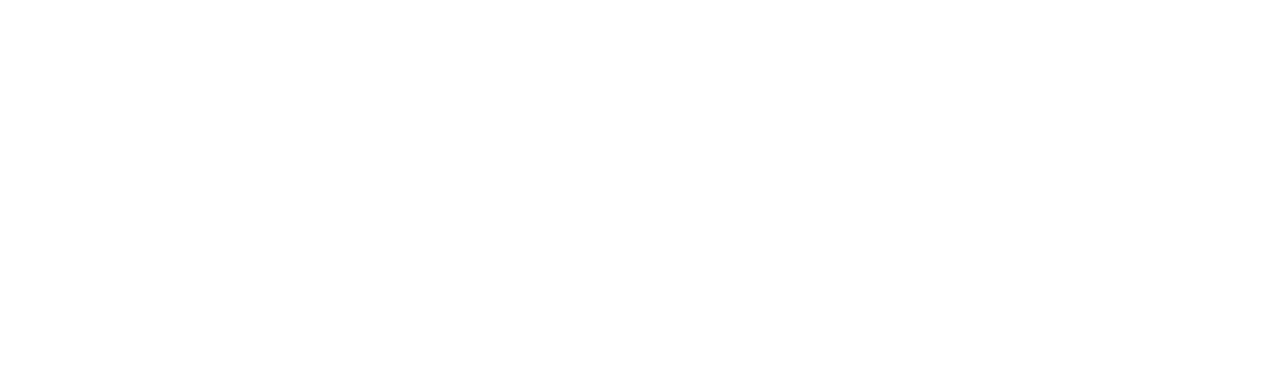
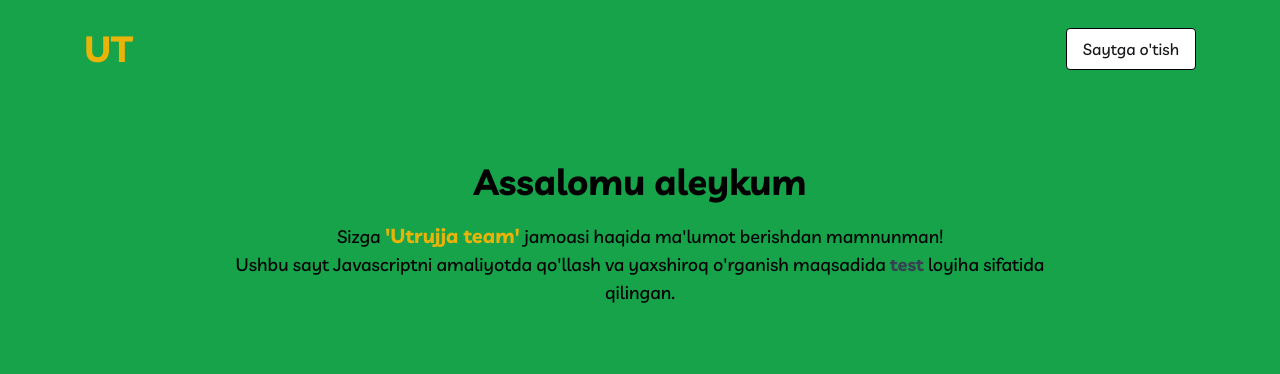
Before and after one commit to Andarov/utrujja, a website: page index.html in a window 1280 px wide. Drawn offline with Linux system fonts and the light colour scheme; a web font is replaced by a local one.

Commit message:
Add index.html page

```diff
--- a/index.html
+++ b/index.html
@@ -13,9 +13,33 @@
     <!-- CSS -->
     <link rel="stylesheet" href="../dist/output.css">
 </head>
-<body class="font-livvic text-base">
+<body class="font-livvic text-base bg-green-600">
 
+    <!-- Header-container -->
+    <header class="py-5 md:py-7">
+        <!-- Header-container -->
+        <div class="container w-full max-w-6xl px-5 mx-auto">
+            <div class="flex justify-between items-center">
+                <!-- Logo -->
+                <a class="text-2xl text-yellow-500 font-bold md:text-4xl" href="index.html">UT</a>
+                <!-- Refresh-btn -->
+                <a href="about.html" class="cursor-pointer bg-white border border-black px-4 py-1 rounded text-base font-medium text-zinc-900 md:px-4 md:py-2">Saytga o'tish</a>
+            </div>
+        </div>
+    </header>
 
+    <!-- Main -->
+    <main id="main">
+        <!-- Hero-container -->
+        <div class="container w-full max-w-4xl px-5 mx-auto">
+            <div class="flex flex-col justify-center items-center py-8 md:py-16">
+                <!-- Hero-title -->
+                <h2 class="text-2xl font-semibold mb-5 text-center md:text-4xl">Assalomu aleykum</h2>
+                <p class="text-center text-sm font-medium sm:text-lg">Sizga <strong class="text-yellow-500 text-base md:text-xl">'Utrujja team'</strong> jamoasi haqida ma'lumot berishdan mamnunman!</p>
+                <p class="text-center text-sm font-medium sm:text-lg">Ushbu sayt Javascriptni amaliyotda qo'llash va yaxshiroq o'rganish maqsadida <strong class="text-gray-700">test</strong> loyiha sifatida qilingan.</p>
+            </div>
+        </div>
+    </main>
 
 </body>
 </html>
```
Also changed, not shown: dist/output.css.
